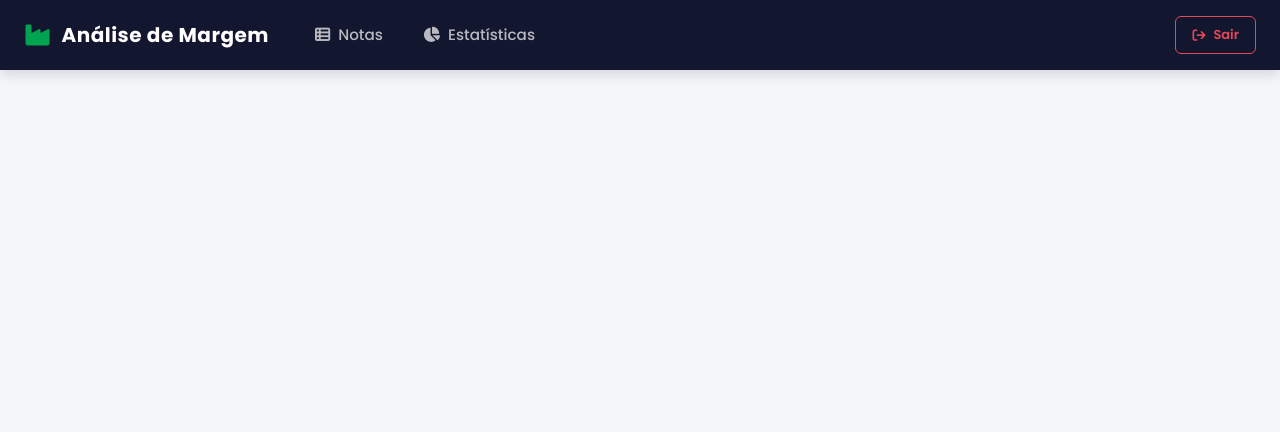
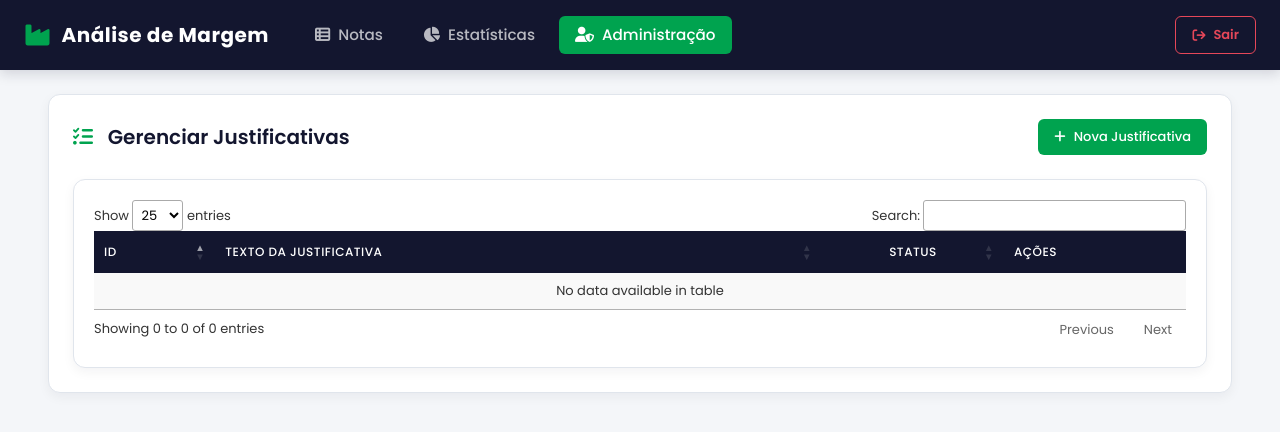
Before and after one commit to gbrit0/analise_de_margem, a Django app: page /justificativas/ in a window 1280 px wide. Shown: the top 432 px of the page. Run offline with Django 5.2, Linux system fonts and the light colour scheme; the visitor is signed in with stand-in values (Sample User, id 1); data that the repository does not hold is empty; parts of the project's set-up code (start-up, migrations or seed data) failed here and were passed over; some libraries are stand-ins or nearby versions.

Commit message:
Página de adminisração para controle das justificativas

```diff
--- a/site/notas/models.py
+++ b/site/notas/models.py
@@ -1,5 +1,6 @@
 from django.db import models
 from users.models import CustomUser
+from django.utils import timezone
 
 import locale
 
--- a/site/notas/urls.py
+++ b/site/notas/urls.py
@@ -8,7 +8,8 @@ from notas.views import (
     dashboard_view,
     dados_vendas_api,
     # OPListView,
-    op_list_view, JustificativaListView
+    op_list_view, JustificativaListView,
+    justificativa_admin_view, justificativa_save, justificativa_toggle_status
 )
 
 from django.contrib.auth.decorators import login_required
@@ -22,5 +23,8 @@ urlpatterns = [
     path('api/estatisticas/', dados_vendas_api, name='dados_vendas_api'),
     # path('ops/<str:lote>/', login_required(OPListView.as_view(model=OP)), name='lista_ops'),
     path('ops/<str:lote>/', op_list_view, name='lista_ops'),
-    path('justificativas/', login_required(JustificativaListView.as_view(model=Justificativa)), name='lista_justificativas'),
+    # path('justificativas/', login_required(JustificativaListView.as_view(model=Justificativa)), name='lista_justificativas'),
+    path('justificativas/', justificativa_admin_view, name='admin_justificativas'),
+    path('api/justificativa/salvar/', justificativa_save, name='api_justificativa_salvar'),
+    path('api/justificativa/toggle/', justificativa_toggle_status, name='api_justificativa_toggle'),
 ]
--- a/site/notas/views.py
+++ b/site/notas/views.py
@@ -173,7 +173,7 @@ class NotasListView(LoginRequiredMixin, FilterView, ListView):
                 query = """SELECT cod_cliente, loja_cliente FROM analise_margem.cliente_parceiro;"""
                 cursor.execute(query)
                 clientes_parceiros_raw = cursor.fetchall()
-
+        # 4459286002
         # 1. Cria um SET de tuplas para busca extremamente rápida.
         # Assumindo que o fetchall() retorna tuplas onde [0] é cod_cliente e [1] é loja.
         # (Se seu cursor retornar dicionários, use: c['cod_cliente'], c['loja'])
@@ -403,3 +403,61 @@ class JustificativaListView(LoginRequiredMixin, FilterView, ListView):
     login_url = 'login/'
     context_object_name = 'justificativas'
     template_name = 'notas/justificativas.html'
+
+@login_required
+def justificativa_admin_view(request):
+    if not request.user.is_superuser:
+        return render(request, '403.html', status=403) # Caso haja página de erro
+
+    selected = request.GET.get('data_emissao_month', '')
+
+    # Se não veio valor no GET, tenta preencher com mês atual (se houver dados),
+    # caso contrário preenche com o mês mais recente disponível.
+    if not selected:
+        hoje = datetime.datetime.today()
+        atual = f"{hoje.year}-{hoje.month:02d}"
+        selected = atual
+
+    justificativas = Justificativa.objects.all().order_by('-ativo', '-data_cadastro')
+    return render(request, 'notas/admin.html', {'justificativas': justificativas, 'selected_month': selected})
+
+@login_required
+@require_POST
+def justificativa_save(request):
+    if not request.user.is_superuser:
+        return JsonResponse({'success': False, 'error': 'Acesso negado'}, status=403)
+
+    data = json.loads(request.body)
+    j_id = data.get('id')
+    texto = data.get('texto')
+
+    if not texto:
+        return JsonResponse({'success': False, 'error': 'Texto obrigatório'}, status=400)
+
+    try:
+        if j_id:
+            justificativa = Justificativa.objects.get(id=j_id)
+            justificativa.texto = texto
+            justificativa.save()
+        else:
+            Justificativa.objects.create(texto=texto, usuario=request.user)
+        return JsonResponse({'success': True})
+    except Exception as e:
+        return JsonResponse({'success': False, 'error': str(e)}, status=500)
+
+@login_required
+@require_POST
+def justificativa_toggle_status(request):
+    if not request.user.is_superuser:
+        return JsonResponse({'success': False, 'error': 'Acesso negado'}, status=403)
+
+    data = json.loads(request.body)
+    j_id = data.get('id')
+
+    try:
+        justificativa = Justificativa.objects.get(id=j_id)
+        justificativa.ativo = not justificativa.ativo
+        justificativa.save()
+        return JsonResponse({'success': True, 'ativo': justificativa.ativo})
+    except Exception as e:
+        return JsonResponse({'success': False, 'error': str(e)}, status=500)
--- a/site/templates/base.html
+++ b/site/templates/base.html
@@ -2,6 +2,7 @@
 
 <!DOCTYPE html>
 <html lang="pt-BR">
+
 <head>
     <meta charset="UTF-8">
     <meta name="viewport" content="width=device-width, initial-scale=1, shrink-to-fit=no">
@@ -11,7 +12,8 @@
 
     <link rel="preconnect" href="https://fonts.googleapis.com">
     <link rel="preconnect" href="https://fonts.gstatic.com" crossorigin>
-        <link href="https://fonts.googleapis.com/css2?family=Poppins:wght@300;400;500;600;700&display=swap" rel="stylesheet">
+    <link href="https://fonts.googleapis.com/css2?family=Poppins:wght@300;400;500;600;700&display=swap"
+        rel="stylesheet">
 
     <script src="https://code.jquery.com/jquery-3.6.0.min.js"></script>
     <link rel="stylesheet" href="https://cdn.datatables.net/1.13.6/css/jquery.dataTables.min.css" />
@@ -20,10 +22,27 @@
     <script src="https://unpkg.com/vue@3/dist/vue.global.js"></script>
     <link href="https://cdn.jsdelivr.net/npm/bootstrap@5.3.0/dist/css/bootstrap.min.css" rel="stylesheet">
     <style>
-            .modal-xl { max-width: 95%; } /* Expandindo o modal para ocupar quase toda a tela */
-            .table-responsive { max-height: 70vh; overflow-y: auto; }
-            th { background-color: #f8f9fa; position: sticky; top: 0; z-index: 1; }
-            .table { font-size: 0.85rem; white-space: nowrap; }
+        .modal-xl {
+            max-width: 95%;
+        }
+
+        /* Expandindo o modal para ocupar quase toda a tela */
+        .table-responsive {
+            max-height: 70vh;
+            overflow-y: auto;
+        }
+
+        th {
+            background-color: #f8f9fa;
+            position: sticky;
+            top: 0;
+            z-index: 1;
+        }
+
+        .table {
+            font-size: 0.85rem;
+            white-space: nowrap;
+        }
     </style>
     <style>
         /* PALETA DE CORES GLOBAL */
@@ -155,7 +174,8 @@
         }
 
         /* CONFIGURAÇÕES GLOBAIS DATATABLES */
-            table.dataTable tbody th, table.dataTable tbody td {
+        table.dataTable tbody th,
+        table.dataTable tbody td {
             padding: 8px 10px !important;
             white-space: nowrap;
             vertical-align: middle;
@@ -180,8 +200,13 @@
             display: block;
         }
 
-            .text-right { text-align: right; }
-            .text-center { text-align: center; }
+        .text-right {
+            text-align: right;
+        }
+
+        .text-center {
+            text-align: center;
+        }
 
         table.dataTable tbody tr:hover {
             background-color: rgba(183, 201, 88, 0.1) !important;
@@ -195,16 +220,22 @@
                 padding: 15px;
                 gap: 15px;
             }
-                .app-nav__spacer { display: none; }
+
+            .app-nav__spacer {
+                display: none;
+            }
+
             .app-nav__links {
                 width: 100%;
                 justify-content: center;
                 margin: 0;
             }
+
             .app-nav__logout {
                 width: 100%;
                 justify-content: center;
             }
+
             .main-content {
                 padding: 0 10px;
             }
@@ -234,6 +265,15 @@
                         <i class="fa-solid fa-chart-pie"></i> Estatísticas
                     </a>
                 </li>
+                <li>
+                    {% if request.user.is_superuser %}
+                    <a href="{% url 'admin_justificativas' %}"
+                        class="app-nav__link {% if request.resolver_match.url_name == 'admin_justificativas' %}active{% endif %}"
+                        title="Gerenciar Justificativas">
+                        <i class="fa-solid fa-user-shield"></i> Administração
+                    </a>
+                    {% endif %}
+                </li>
             </ul>
 
             <span class="app-nav__spacer" aria-hidden="true"></span>
@@ -252,4 +292,5 @@
     </main>
     <script src="https://cdn.jsdelivr.net/npm/bootstrap@5.3.0/dist/js/bootstrap.bundle.min.js"></script>
 </body>
+
 </html>
--- /dev/null
+++ b/site/templates/notas/admin.html
@@ -0,0 +1,334 @@
+{% extends 'base.html' %}
+{% block page_title %}Administração - Justificativas{% endblock %}
+
+{% block content %}
+<style>
+    .admin-card {
+        background: var(--branco);
+        border-radius: 12px;
+        padding: 24px;
+        margin-bottom: 24px;
+        box-shadow: 0 4px 12px rgba(19, 22, 47, 0.05);
+        border: 1px solid var(--cinza-borda);
+    }
+
+    .admin-header {
+        display: flex;
+        justify-content: space-between;
+        align-items: center;
+        margin-bottom: 24px;
+    }
+
+    .admin-title {
+        color: var(--azul-escuro);
+        font-weight: 600;
+        font-size: 1.25rem;
+    }
+
+    .admin-title i {
+        color: var(--verde-principal);
+        margin-right: 10px;
+    }
+
+    /* Botões */
+    .btn-custom {
+        font-family: 'Poppins', sans-serif;
+        padding: 8px 16px;
+        border-radius: 6px;
+        font-weight: 500;
+        cursor: pointer;
+        transition: all 0.2s;
+        border: none;
+        display: inline-flex;
+        align-items: center;
+        justify-content: center;
+        gap: 8px;
+    }
+
+    .btn-primary-custom {
+        background-color: var(--verde-principal);
+        color: var(--branco);
+    }
+
+    .btn-primary-custom:hover {
+        background-color: #008a42;
+        color: var(--branco);
+    }
+
+    .btn-danger-custom {
+        background-color: var(--vermelho-alerta);
+        color: var(--branco);
+    }
+
+    .btn-danger-custom:hover {
+        background-color: #c93b4a;
+        color: var(--branco);
+    }
+
+    /* Tabela de Justificativas */
+    .table-container {
+        background: var(--branco);
+        border-radius: 12px;
+        padding: 20px;
+        box-shadow: 0 4px 12px rgba(19, 22, 47, 0.05);
+        border: 1px solid var(--cinza-borda);
+    }
+
+    table.dataTable {
+        border-collapse: collapse !important;
+        width: 100% !important;
+    }
+
+    .status-badge {
+        padding: 4px 10px;
+        border-radius: 4px;
+        font-weight: 600;
+        font-size: 0.85rem;
+    }
+
+    .status-ativo {
+        background-color: var(--verde-claro);
+        color: var(--azul-escuro);
+    }
+
+    .status-inativo {
+        background-color: var(--vermelho-alerta);
+        color: var(--branco);
+    }
+
+    .action-btn {
+        background: none;
+        border: none;
+        cursor: pointer;
+        font-size: 1.1rem;
+        padding: 4px 8px;
+        border-radius: 4px;
+        transition: 0.2s;
+    }
+
+    .edit-btn { color: var(--azul-escuro); }
+    .edit-btn:hover { background-color: var(--cinza-fundo); color: var(--verde-principal); }
+
+    .toggle-btn { color: var(--vermelho-alerta); }
+    .toggle-btn:hover { background-color: rgba(230, 71, 89, 0.1); }
+    .toggle-btn.is-inactive { color: var(--verde-principal); }
+    .toggle-btn.is-inactive:hover { background-color: rgba(0, 163, 79, 0.1); }
+
+    /* Inputs */
+    .form-control {
+        font-family: 'Poppins', sans-serif;
+        padding: 8px 12px;
+        border: 1px solid var(--cinza-borda);
+        border-radius: 6px;
+        background-color: var(--branco);
+        color: var(--azul-escuro);
+        font-size: 0.9rem;
+        transition: all 0.3s ease;
+    }
+
+    .form-control:focus {
+        border-color: var(--verde-principal);
+        outline: none;
+        box-shadow: 0 0 0 3px rgba(0, 163, 79, 0.1);
+    }
+</style>
+
+{% csrf_token %}
+
+<div class="main-content">
+    <div class="admin-card">
+        <div class="admin-header">
+            <div class="admin-title">
+                <i class="fa-solid fa-list-check"></i> Gerenciar Justificativas
+            </div>
+            <button class="btn-custom btn-primary-custom" onclick="abrirModalNova()">
+                <i class="fa-solid fa-plus"></i> Nova Justificativa
+            </button>
+        </div>
+
+        <div class="table-container">
+            <table id="tabelaJustificativas" class="display nowrap" style="width:100%">
+                <thead>
+                    <tr>
+                        <th width="10%">ID</th>
+                        <th width="50%">Texto da Justificativa</th>
+                        <th width="15%" class="text-center">Status</th>
+                        <th width="15%" class="text-right">Ações</th>
+                    </tr>
+                </thead>
+                <tbody>
+                    {% for just in justificativas %}
+                    <tr id="just-row-{{ just.id }}">
+                        <td>{{ just.id }}</td>
+                        <td class="just-text">{{ just.texto }}</td>
+                        <td class="text-center">
+                            {% if just.ativo %}
+                                <span class="status-badge status-ativo" id="status-badge-{{ just.id }}">Ativo</span>
+                            {% else %}
+                                <span class="status-badge status-inativo" id="status-badge-{{ just.id }}">Inativo</span>
+                            {% endif %}
+                        </td>
+                        <td class="text-right">
+                            <button class="action-btn edit-btn" onclick="abrirModalEditar({{ just.id }}, '{{ just.texto|escapejs }}')" title="Editar">
+                                <i class="fa-solid fa-pen-to-square"></i>
+                            </button>
+                            {% if just.ativo %}
+                                <button class="action-btn toggle-btn" id="toggle-btn-{{ just.id }}" onclick="toggleStatus({{ just.id }})" title="Desativar">
+                                    <i class="fa-solid fa-ban"></i>
+                                </button>
+                            {% else %}
+                                <button class="action-btn toggle-btn is-inactive" id="toggle-btn-{{ just.id }}" onclick="toggleStatus({{ just.id }})" title="Ativar">
+                                    <i class="fa-solid fa-check"></i>
+                                </button>
+                            {% endif %}
+                        </td>
+                    </tr>
+                    {% endfor %}
+                </tbody>
+            </table>
+        </div>
+    </div>
+</div>
+
+<!-- Modal de Criação / Edição -->
+<div class="modal fade" id="modalJustificativa" tabindex="-1" aria-hidden="true">
+    <div class="modal-dialog">
+        <div class="modal-content">
+            <div class="modal-header">
+                <h5 class="modal-title" id="modalTitulo">Nova Justificativa</h5>
+                <button type="button" class="btn-close" data-bs-dismiss="modal" aria-label="Close"></button>
+            </div>
+            <div class="modal-body">
+                <input type="hidden" id="justificativaId">
+                <div class="form-group">
+                    <label for="justificativaTexto" class="mb-2" style="font-weight: 500; color: var(--azul-escuro);">Texto</label>
+                    <input type="text" class="form-control" id="justificativaTexto" maxlength="150" placeholder="Digite a justificativa...">
+                </div>
+            </div>
+            <div class="modal-footer">
+                <button type="button" class="btn btn-secondary text-dark border bg-light" data-bs-dismiss="modal">Cancelar</button>
+                <button type="button" class="btn-custom btn-primary-custom" onclick="salvarJustificativa()">
+                    <i class="fa-solid fa-save"></i> Salvar
+                </button>
+            </div>
+        </div>
+    </div>
+</div>
+
+<script src="https://cdn.datatables.net/1.13.6/js/jquery.dataTables.min.js"></script>
+<script>
+    $(document).ready(function() {
+        $('#tabelaJustificativas').DataTable({
+            language: {
+                url: '//cdn.datatables.net/plug-ins/1.13.6/i18n/pt-BR.json'
+            },
+            ordering: true,
+            info: true,
+            paging: true,
+            pageLength: 25,
+            lengthMenu: [10, 25, 50, 100],
+            columnDefs: [
+                { targets: 3, orderable: false }
+            ]
+        });
+    });
+
+    function getModalInstance() {
+        const modalElement = document.getElementById('modalJustificativa');
+        return bootstrap.Modal.getOrCreateInstance(modalElement);
+    }
+
+    function abrirModalNova() {
+        document.getElementById('modalTitulo').innerText = "Nova Justificativa";
+        document.getElementById('justificativaId').value = "";
+        document.getElementById('justificativaTexto').value = "";
+        getModalInstance().show();
+    }
+
+    function abrirModalEditar(id, texto) {
+        document.getElementById('modalTitulo').innerText = "Editar Justificativa";
+        document.getElementById('justificativaId').value = id;
+        document.getElementById('justificativaTexto').value = texto;
+        getModalInstance().show();
+    }
+
+    function salvarJustificativa() {
+        const id = document.getElementById('justificativaId').value;
+        const texto = document.getElementById('justificativaTexto').value.trim();
+        const csrfToken = document.querySelector('[name=csrfmiddlewaretoken]').value;
+
+        if (!texto) {
+            alert("O texto é obrigatório!");
+            return;
+        }
+
+        fetch('{% url "api_justificativa_salvar" %}', {
+            method: 'POST',
+            headers: {
+                'Content-Type': 'application/json',
+                'X-CSRFToken': csrfToken
+            },
+            body: JSON.stringify({
+                'id': id,
+                'texto': texto
+            })
+        })
+        .then(response => response.json())
+        .then(data => {
+            if (data.success) {
+                // Ao invés de manipular o DOM complexo do DataTable, a página recarrega para manter a integridade,
+                // para listagens e forms costuma ser mais simples quando lidando com DataTables sem Ajax source
+                location.reload();
+            } else {
+                alert('Erro: ' + data.error);
+            }
+        })
+        .catch(error => {
+            console.error('Erro:', error);
+            alert('Erro de comunicação do servidor.');
+        });
+    }
+
+    function toggleStatus(id) {
+        const csrfToken = document.querySelector('[name=csrfmiddlewaretoken]').value;
+
+        fetch('{% url "api_justificativa_toggle" %}', {
+            method: 'POST',
+            headers: {
+                'Content-Type': 'application/json',
+                'X-CSRFToken': csrfToken
+            },
+            body: JSON.stringify({
+                'id': id
+            })
+        })
+        .then(response => response.json())
+        .then(data => {
+            if (data.success) {
+                const badge = document.getElementById(`status-badge-${id}`);
+                const btn = document.getElementById(`toggle-btn-${id}`);
+
+                if (data.ativo) {
+                    badge.className = "status-badge status-ativo";
+                    badge.innerText = "Ativo";
+                    btn.className = "action-btn toggle-btn";
+                    btn.innerHTML = '<i class="fa-solid fa-ban"></i>';
+                    btn.title = "Desativar";
+                } else {
+                    badge.className = "status-badge status-inativo";
+                    badge.innerText = "Inativo";
+                    btn.className = "action-btn toggle-btn is-inactive";
+                    btn.innerHTML = '<i class="fa-solid fa-check"></i>';
+                    btn.title = "Ativar";
+                }
+            } else {
+                alert('Erro: ' + data.error);
+            }
+        })
+        .catch(error => {
+            console.error('Erro:', error);
+            alert('Erro de comunicação do servidor.');
+        });
+    }
+</script>
+{% endblock %}
```
Also changed, not shown: site/templates/notas/nota_list.html (+6 -3 lines). Lines whose indentation alone changed are shown as unchanged.
